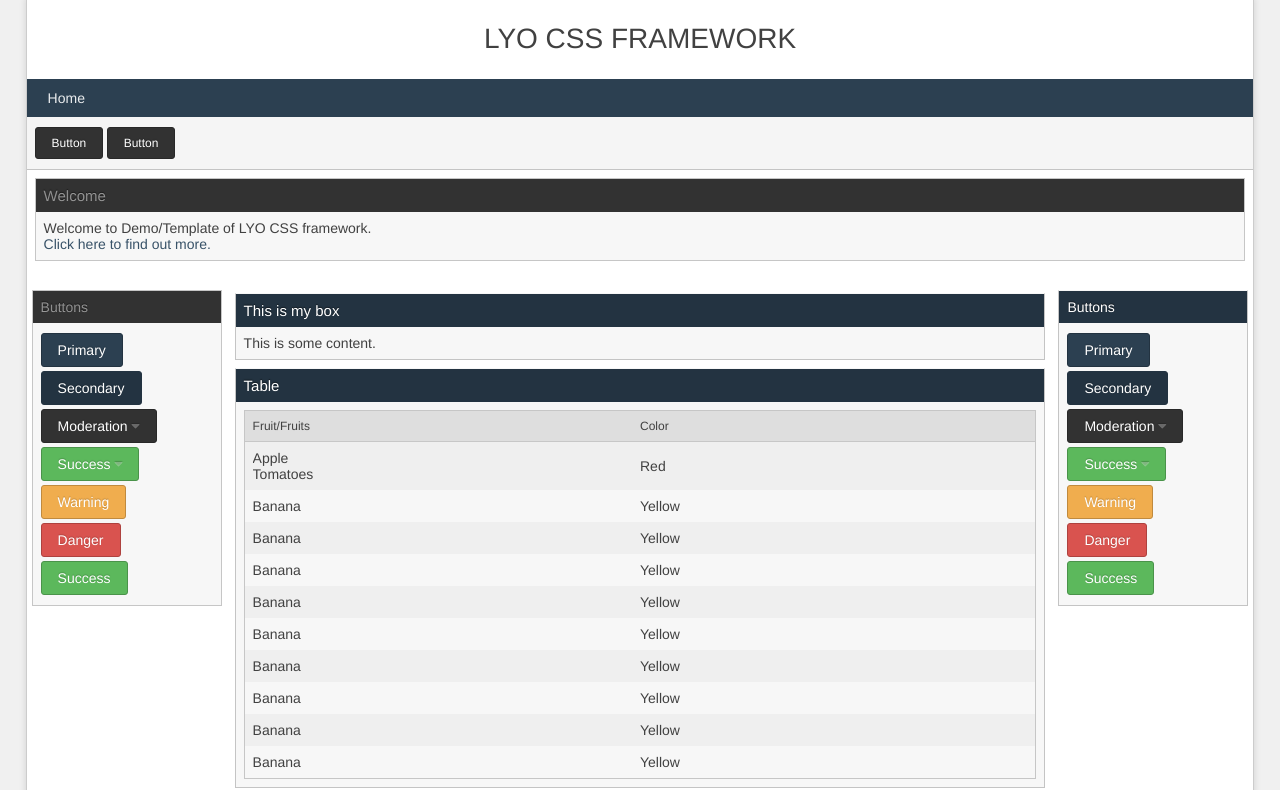
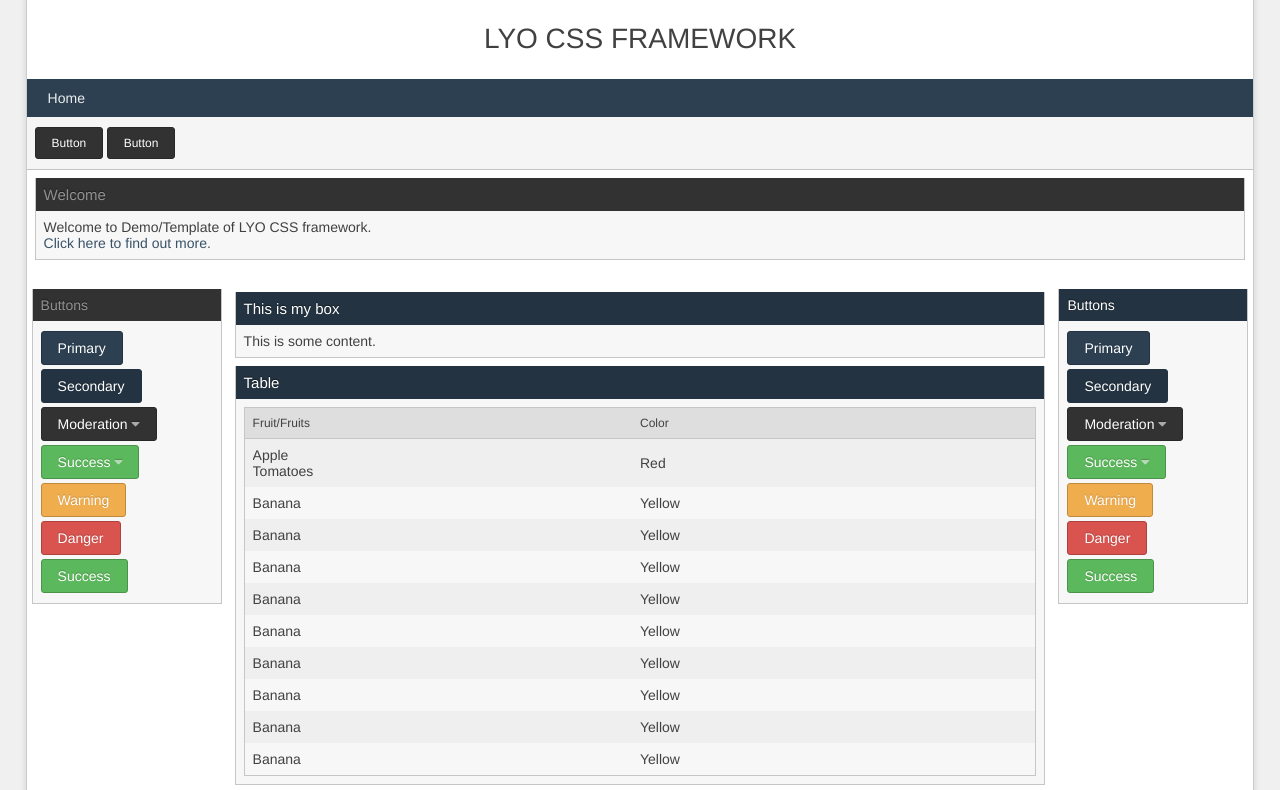
Before and after one commit to DamianPrg/lyo, a plain HTML site: page index.html in a window 1280 px wide. Shown: the top 790 px of the page. Drawn offline with Linux system fonts and the light colour scheme.

Commit message:
pre 1.0 fixes

```diff
--- a/framework.scss
+++ b/framework.scss
@@ -327,7 +327,7 @@ border:1px solid $primary_color*$dark_factor;
 }
 
 .lyoBtn i {
-	color: rgba(255,255,255,0.3);
+	color: rgba(255,255,255,0.6);
 }
 
 
@@ -518,14 +518,14 @@ textarea {
 
 	background:rgba(0,0,0,0.03);
 		border:1px solid rgba(0,0,0,0.2);
-		border-top:1px solid rgba(0,0,0,0.0);
+		border-top:none;
 
 }
 
 .lyoBoxDark {
 	@extend .lyoBox;
 	border:1px solid rgba(0,0,0,0.2);
-
+	border-top:none;
 
 
 }
```
Also changed, not shown: framework.css, 1 other file.
